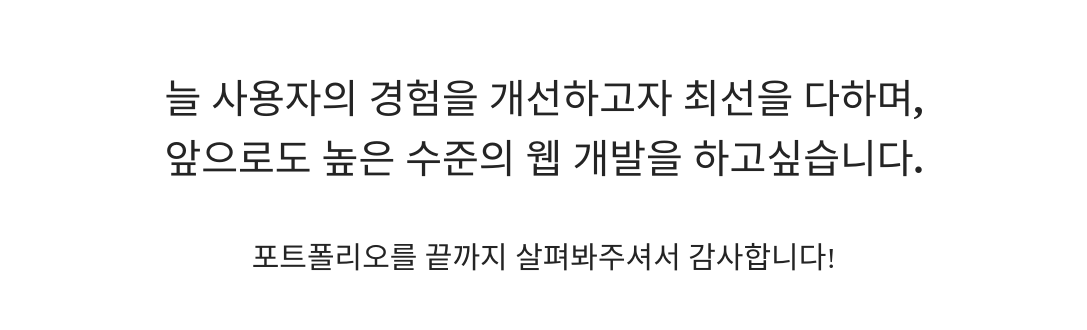
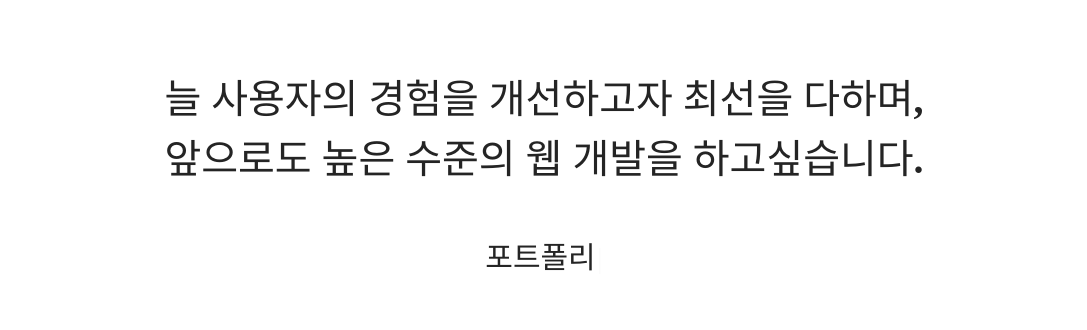
Before and after one commit to leesh2985/Portfolio, a React (Vite) app: page / in a window 1280 px wide. Shown: the part 6673-7003 px from the top of the page, without its empty margins (96-1183 px from the left). Built offline with nearby package versions, Linux system fonts and the light colour scheme.

Commit message:
# Feat : 타이핑 효과주기

```diff
--- a/src/page/Contact.tsx
+++ b/src/page/Contact.tsx
@@ -1,6 +1,7 @@
 import { forwardRef } from 'react';
 import { AiOutlineGithub, AiOutlineMail } from 'react-icons/ai';
 import styled, { css } from 'styled-components';
+import Typewriter from 'typewriter-effect';
 
 const Contact = forwardRef<HTMLDivElement>((_props, ref) => {
   return (
@@ -13,7 +14,13 @@ const Contact = forwardRef<HTMLDivElement>((_props, ref) => {
             앞으로도 높은 수준의 웹 개발을 하고싶습니다.
           </FirstSpan>
           <br />
-          포트폴리오를 끝까지 살펴봐주셔서 감사합니다!
+          <Typewriter
+            options={{
+              strings: ['포트폴리오를 끝까지 살펴봐주셔서 감사합니다!'],
+              autoStart: true,
+              loop: true,
+            }}
+          />
         </ContactText>
         <Contacts>
           <GitHub href="https://github.com/leesh2985">
```
